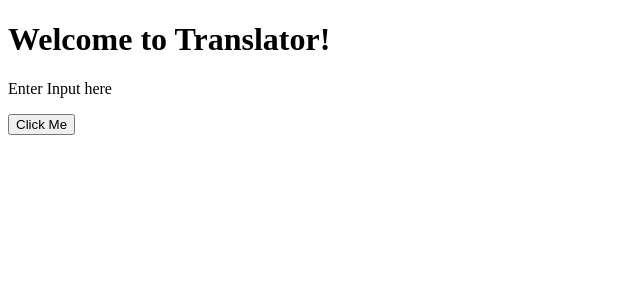
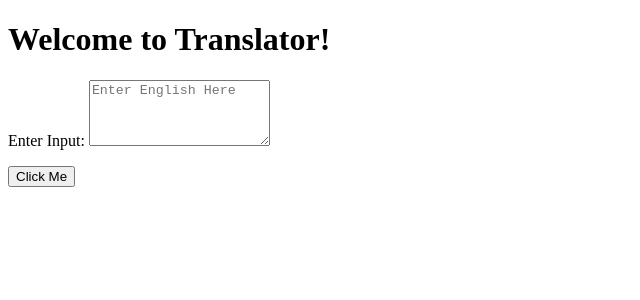
Before and after one commit to afuentes09651/translator, a React (Create React App) app: page / in a window 1280 px wide. Shown: the top 300 px of the page, without its empty margins (0-640 px from the left). Built offline with nearby package versions, Linux system fonts and the light colour scheme.

Commit message:
Added Textbox
Added the textbox along with a handleChange function for user input and other minor tweaks

```diff
--- a/src/components/Input.js
+++ b/src/components/Input.js
@@ -16,9 +16,24 @@ function Input(){
     setOutput(spanish); //set the output
   }
 
+  //this function handles the change within the user input to update state accordingly
+  function handleChange(e){
+    setInput(e.target.value); //set the input to the user input that is present in the text box
+    console.log('input has changed: ', input); //debugging log
+  }
+
   return(
     <>
-    <p>Enter Input here</p>
+    <label htmlFor='input'>Enter Input: </label>
+    <textarea
+        rows='4'
+        columns='50'
+        maxLength='300'
+        placeholder='Enter English Here'
+        id='userInput'
+        value={input}
+        onChange={handleChange}>
+    </textarea>
     <p>{output}</p>
     <button onClick={() => execTrans()}>Click Me</button>
     </>
```
